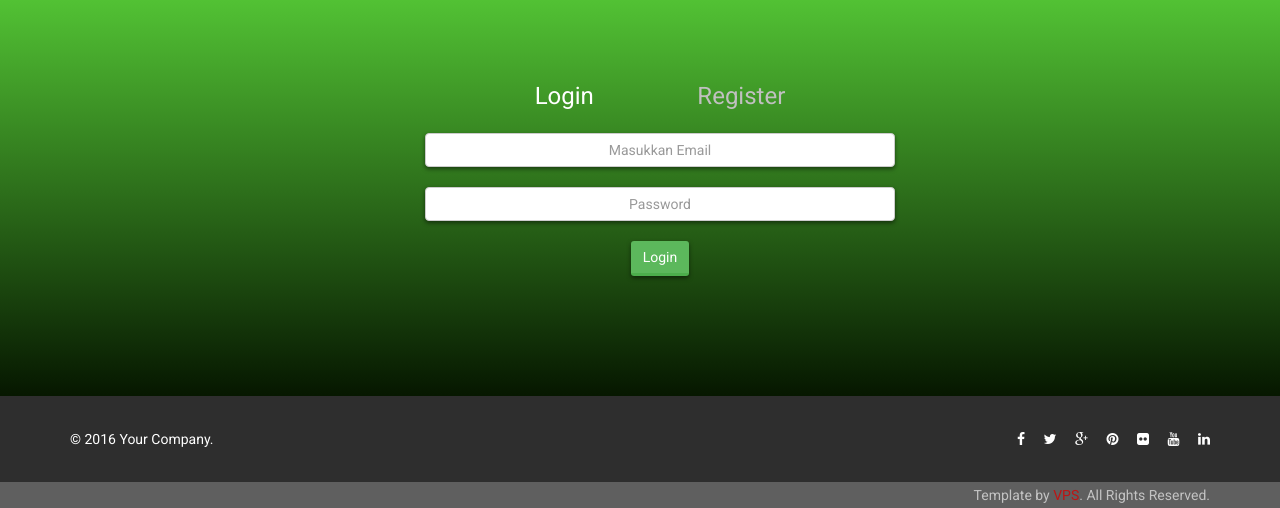
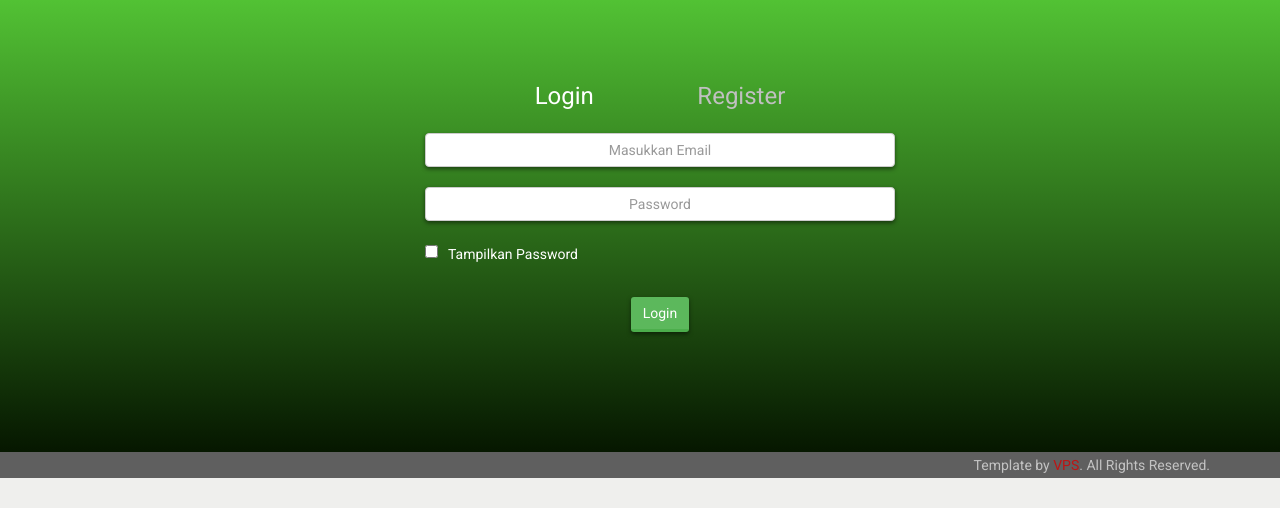
Before and after one commit to Alitindrawan24/Sistem-Pakar, a PHP site: page / in a window 1280 px wide. Shown: the part 1715-2223 px from the top of the page. After the commit the page ends 2193 px from the top, so only its background shows below. Run offline with PHP 8.4, Linux system fonts and the light colour scheme; data that the repository does not hold is empty; some libraries are stand-ins or nearby versions.

Commit message:
show password

```diff
--- a/index.php
+++ b/index.php
@@ -166,7 +166,10 @@
                                     <input type="text" name="email" class="form-control shadow" placeholder="Masukkan Email" autocomplete="off">
                                 </div>
                                 <div class="col-sm-8 center">
-                                    <input type="password" name="password" class="form-control shadow" placeholder="Password" autocomplete="off">
+                                    <input id="password1" type="password" name="password" class="form-control shadow" placeholder="Password" autocomplete="off">
+                                </div>
+                                <div class="col-sm-8 center">
+                                    <input type="checkbox" style="float: left;margin-right: 10px" onchange="change(this.checked,1)"> <p style="color: white;text-align: left !important; ">Tampilkan Password</p>
                                 </div>
                                 <div class="col-sm-8 center">
                                     <center><button class="btn btn-success shadow">Login</button></center>
@@ -182,7 +185,10 @@
                                     <input type="text" name="email" class="form-control shadow" placeholder="Masukkan Email" autocomplete="off">
                                 </div>
                                 <div class="col-sm-8 center">
-                                    <input type="password" name="password" class="form-control shadow" placeholder="Password" autocomplete="off">
+                                    <input id="password2" type="password" name="password" class="form-control shadow" placeholder="Password" autocomplete="off">
+                                </div>
+                                <div class="col-sm-8 center">
+                                    <input type="checkbox" style="float: left;margin-right: 10px" onchange="change(this.checked,2)"> <p style="color: white;text-align: left !important; ">Tampilkan Password</p>
                                 </div>
                                 <div class="col-sm-8 center">
                                     <center><button class="btn btn-success shadow">Sign Up</button></center>
@@ -195,27 +201,6 @@
         </section>
     </div>
     <?php endif; ?>
-
-    <footer id="footer">
-        <div class="container">
-            <div class="row">
-                <div class="col-sm-6">
-                    &copy; 2016 Your Company.
-                </div>
-                <div class="col-sm-6">
-                    <ul class="social-icons">
-                        <li><a href="#"><i class="fa fa-facebook"></i></a></li>
-                        <li><a href="#"><i class="fa fa-twitter"></i></a></li>
-                        <li><a href="#"><i class="fa fa-google-plus"></i></a></li>
-                        <li><a href="#"><i class="fa fa-pinterest"></i></a></li>
-                        <li><a href="#"><i class="fa fa-flickr"></i></a></li>
-                        <li><a href="#"><i class="fa fa-youtube"></i></a></li>
-                        <li><a href="#"><i class="fa fa-linkedin"></i></a></li>
-                    </ul>
-                </div>
-            </div>
-        </div>
-    </footer><!--/#footer-->
 
     <script src="js/jquery.js"></script>
     <script src="js/bootstrap.min.js"></script>
@@ -244,6 +229,15 @@
                 $('#signup-form').fadeIn();
             }
         }
+
+        function change(input,id){
+            if(input){
+                $('#password'+id).attr('type','text');
+            }
+            else{
+                $('#password'+id).attr('type','password');
+            }
+        }
     </script>
 
 </body>
```
